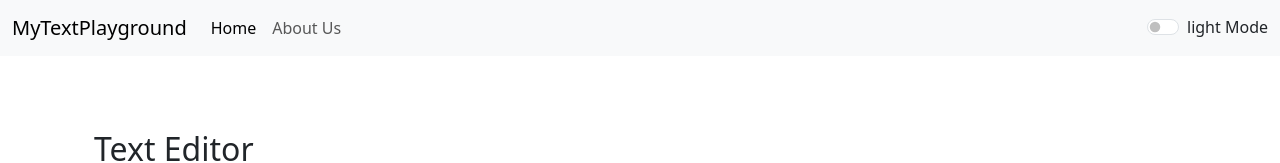
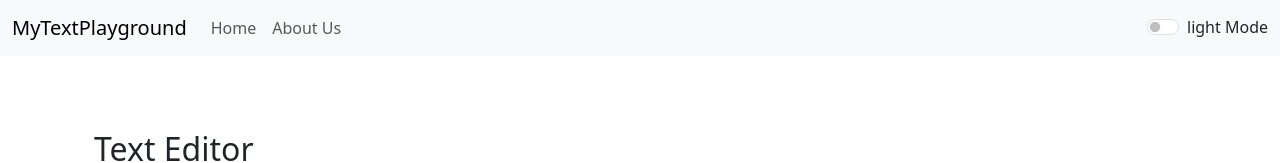
Before and after one commit to Prit-Vadodaria/ReactProjects, a React (Create React App) app in the folder textutils/: page / in a window 1280 px wide. Shown: the top 163 px of the page. Built offline with nearby package versions, Linux system fonts and the light colour scheme.

Commit message:
Remove 'active' class from Home link in Navbar component

```diff
--- a/textutils/src/components/Navbar.js
+++ b/textutils/src/components/Navbar.js
@@ -10,7 +10,7 @@
                 <div className="collapse navbar-collapse" id="navbarNav">
                     <ul className="navbar-nav">
                         <li className="nav-item">
-                            <Link className="nav-link active" aria-current="page" to="/">Home</Link>
+                            <Link className="nav-link" aria-current="page" to="/">Home</Link>
                         </li>
                         <li className="nav-item">
                             <Link className="nav-link" to="/about">About Us</Link>
```
